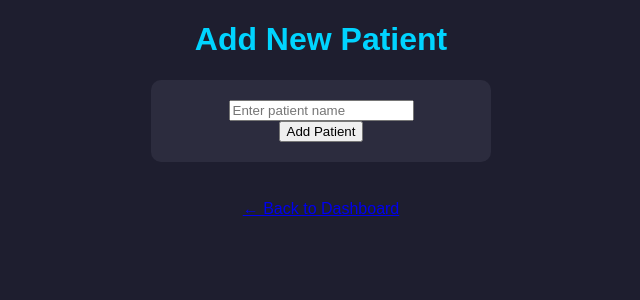
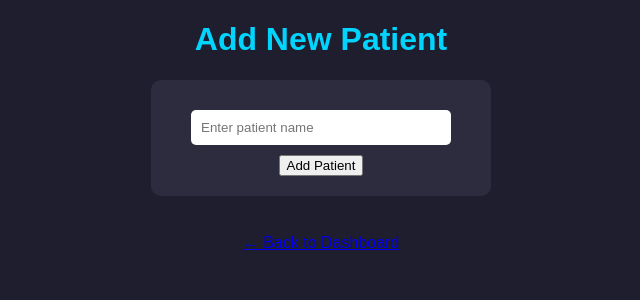
Before and after one commit to x-fvctor/smart-clinic-queue, a Flask app: page /add in a window 1280 px wide. Shown: the top 300 px of the page, without its empty margins (319-959 px from the left). Run offline with Flask 3, Linux system fonts and the light colour scheme.

Commit message:
css updated add patient page

```diff
--- a/static/css/style.css
+++ b/static/css/style.css
@@ -32,3 +32,14 @@ h1 {
     padding: 10px;
     border-radius: 5px;
 }
+form {
+    margin-top: 10px;
+}
+
+input {
+    padding: 10px;
+    width: 80%;
+    border-radius: 5px;
+    border: none;
+    margin-bottom: 10px;
+}
```
